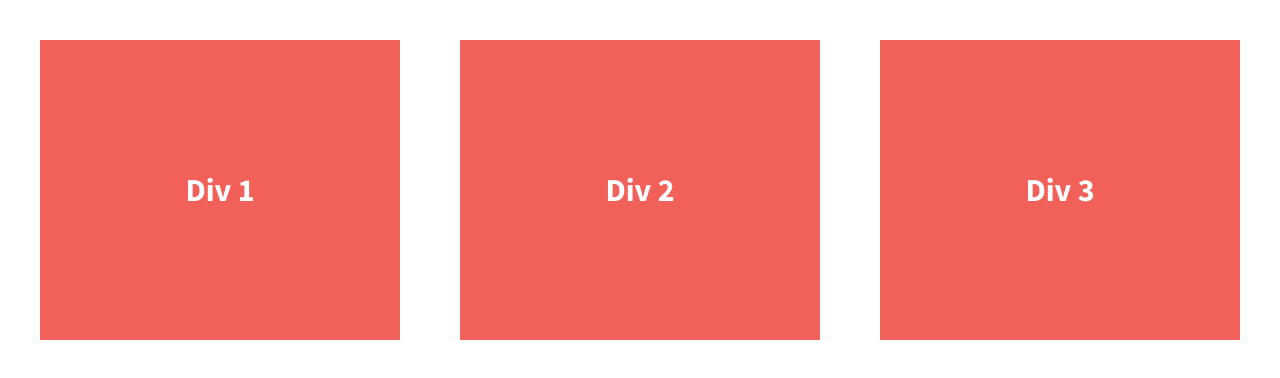
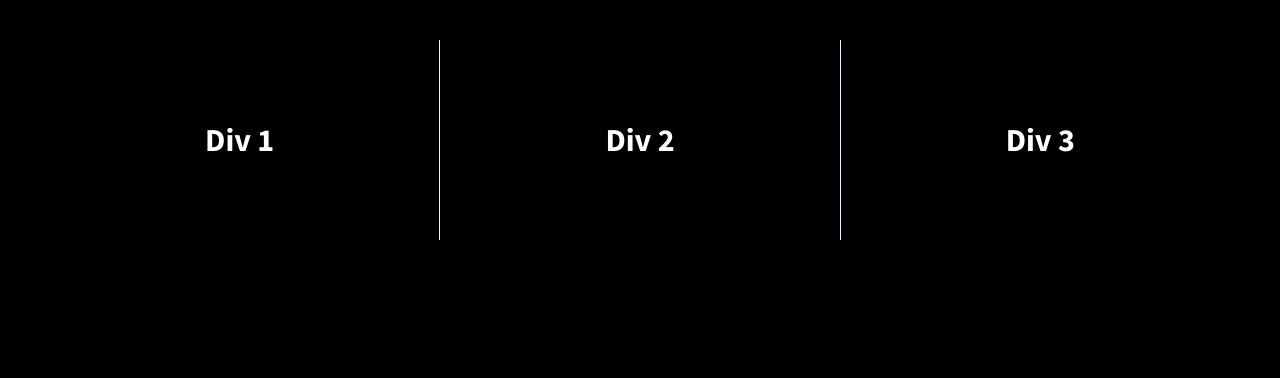
Before and after one commit to abdulmutty/07.01-206-divs-flexbox-starter, a plain HTML site: page index.html in a window 1280 px wide. Drawn offline with nearby package versions, Linux system fonts and the light colour scheme.

Commit message:
second commit

```diff
--- a/css/main.css
+++ b/css/main.css
@@ -97,7 +97,7 @@ textarea {
 
 
 html {
-  background-color: #fff;
+  background-color: black;
   height: 100%;
 }
 
@@ -120,12 +120,21 @@ body {
   color: #fff;
   line-height: 1.5em;
   font-size: 1.6em;
-  background-color: #f16059;
-  height: 300px;
-    width: 30%;
+  height: 200px;
+    width: 33.33%;
     display: flex;
     justify-content: center;
-    align-items: center
+    align-items: center;
+}
+
+.div-2 {
+    border-color: aliceblue;
+    border-style: solid;
+    border-width: 0.0005em;
+    border-top: none;
+    border-bottom: none;
+
+
 }
 
 
```
